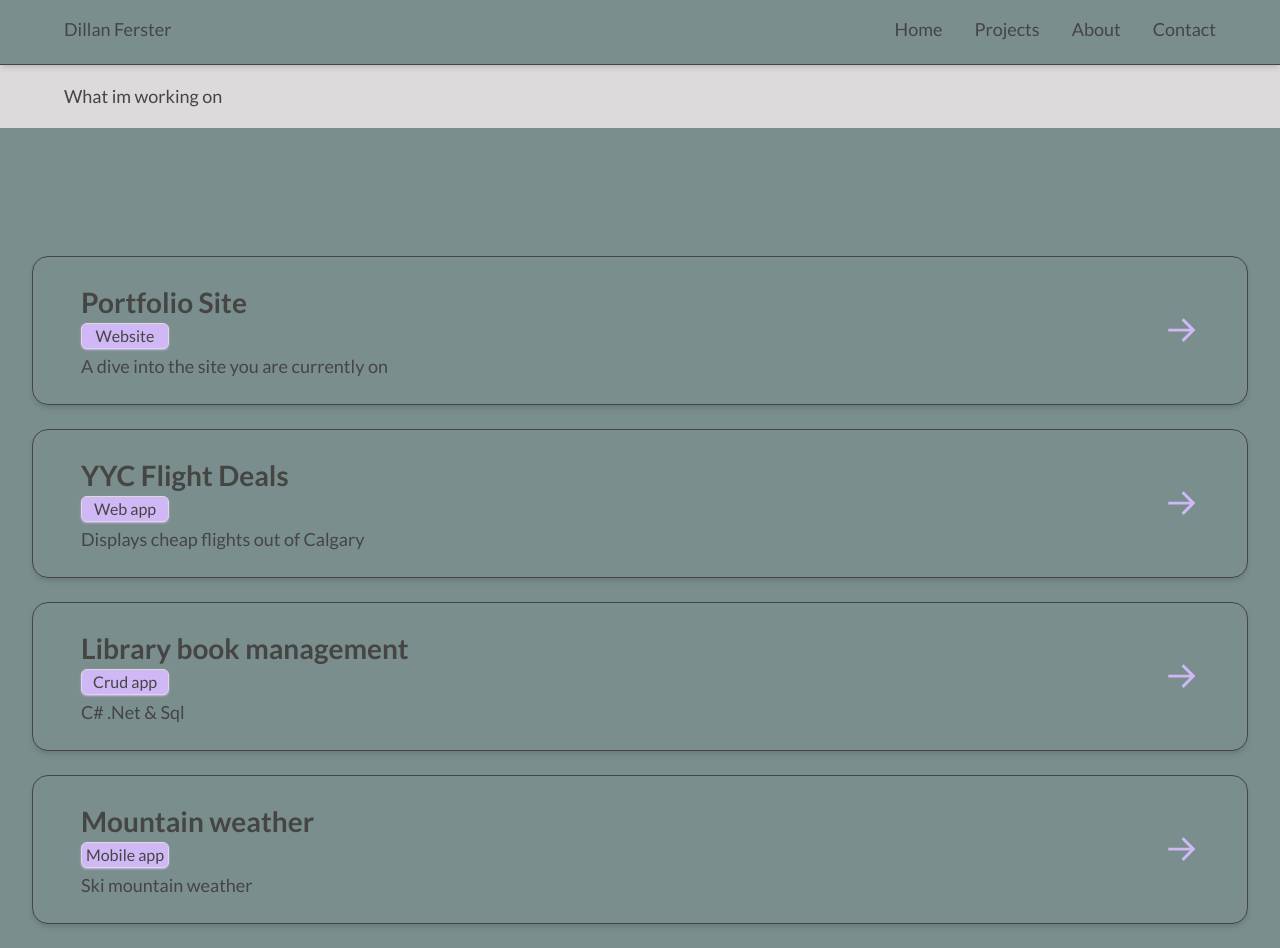
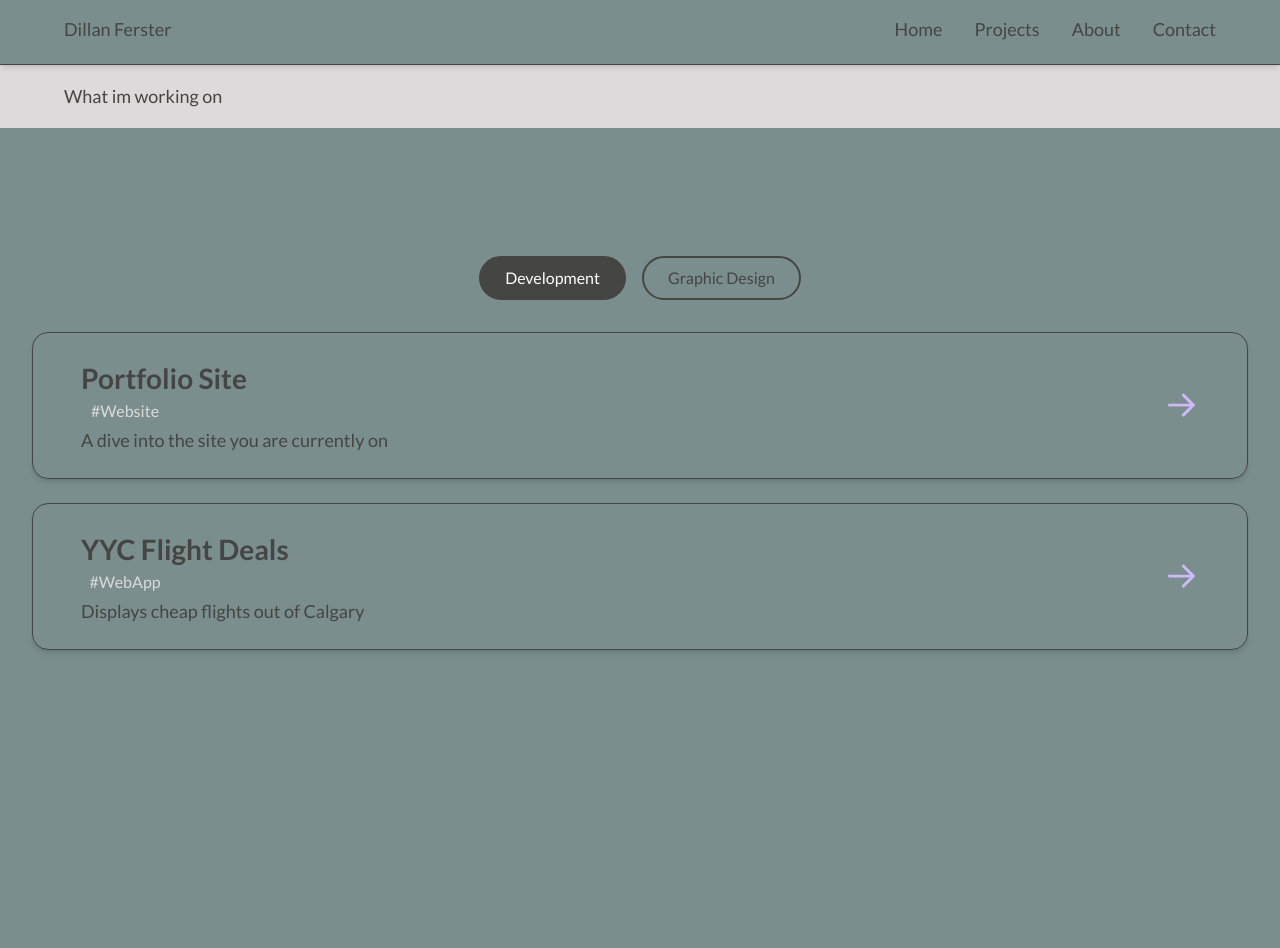
Before and after one commit to dillanferster/PortfolioSite, a React (Vite) app: page /projects in a window 1280 px wide. After the commit the page ends 800 px from the top, so only its background shows below. Built offline with nearby package versions, Linux system fonts and the light colour scheme.

Commit message:
graphic tab added

```diff
--- a/src/components/projectItem/index.jsx
+++ b/src/components/projectItem/index.jsx
@@ -18,7 +18,7 @@ function ProjectItem({ project, desc, tag }) {
             </div>
 
             <div className="">
-              <div className="w-[5.5rem] bg-[var(--purple)]  text-[var(--black)] rounded-md mr-2 shadow-sm border border-[var(--beige)] shadow-[var(--purple)] mb-1 max-sm:text-[12px] max-sm:w-[4rem]">
+              <div className="w-[5.5rem]   text-[var(--beige)] rounded-md mr-2  mb-1 max-sm:text-[12px] max-sm:w-[4rem]">
                 {tag}
               </div>
               <p className="text-[18px] max-sm:text-[12px] wrap  text-start">
@@ -36,8 +36,6 @@ function ProjectItem({ project, desc, tag }) {
           </div>
         </div>
       </button>
-
-      {/* <hr className="border-[var(--black)] " /> */}
     </div>
   );
 }
--- a/src/pages/projects/index.jsx
+++ b/src/pages/projects/index.jsx
@@ -2,37 +2,53 @@ import React from "react";
 import Header from "../../components/header";
 import ProjectItem from "../../components/projectItem";
 import { motion } from "framer-motion";
+import { useState } from "react";
+
+const SelectButton = ({ activeTab, setActiveTab, burgerOpen }) => {
+  return (
+    <div className="flex gap-4 mb-8 justify-center">
+      <button
+        className={`px-6 py-2 rounded-full border-2 border-[var(--black)] ${
+          activeTab === "development"
+            ? "bg-[var(--black)] text-white"
+            : "text-[var(--black)]"
+        }`}
+        onClick={() => setActiveTab("development")}
+      >
+        Development
+      </button>
+      <button
+        className={`px-6 py-2 rounded-full border-2 border-[var(--black)] ${
+          activeTab === "design"
+            ? "bg-[var(--black)] text-white"
+            : "text-[var(--black)]"
+        }`}
+        onClick={() => setActiveTab("design")}
+      >
+        Graphic Design
+      </button>
+    </div>
+  );
+};
 
 function ProjectsPage({ burgerOpen }) {
+  const [activeTab, setActiveTab] = useState("development");
+
   // project objects//
   const ProjectList = [
     {
       projectName: "Portfolio Site",
       path: "/ProjectArticleOne",
-      tag: "Website",
+      tag: "#Website",
       desc: "A dive into the site you are currently on",
       id: "00",
     },
     {
       projectName: "YYC Flight Deals",
       path: "/ProjectArticleTwo",
-      tag: "Web app",
+      tag: "#WebApp",
       desc: "Displays cheap flights out of Calgary  ",
       id: "01",
-    },
-    {
-      projectName: "Library book management",
-      path: "/ProjectArticleTwo",
-      tag: "Crud app",
-      desc: "C# .Net & Sql",
-      id: "02",
-    },
-    {
-      projectName: "Mountain weather",
-      tag: "Mobile app",
-      path: "/ProjectArticleFour",
-      desc: "Ski mountain weather",
-      id: "03",
     },
   ];
   ///
@@ -69,6 +85,12 @@ function ProjectsPage({ burgerOpen }) {
           burgerOpen ? "h-screen overflow-y-hidden" : ""
         } `}
       >
+        <SelectButton
+          activeTab={activeTab}
+          setActiveTab={setActiveTab}
+          burgerOpen={burgerOpen}
+        />
+        {activeTab === "development" && (
           <motion.ul variants={container} initial="hidden" animate="show">
             {ProjectList.map(function (item) {
               return (
@@ -85,6 +107,7 @@ function ProjectsPage({ burgerOpen }) {
               );
             })}
           </motion.ul>
+        )}
       </div>
     </main>
   );
```
Lines whose indentation alone changed are shown as unchanged.
